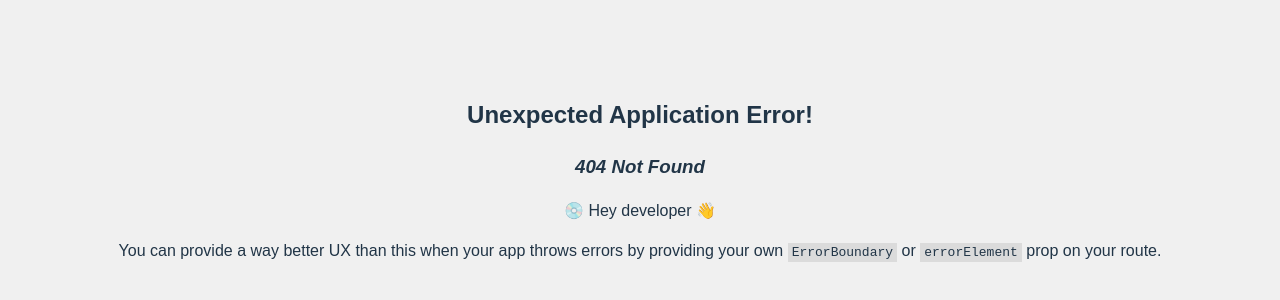
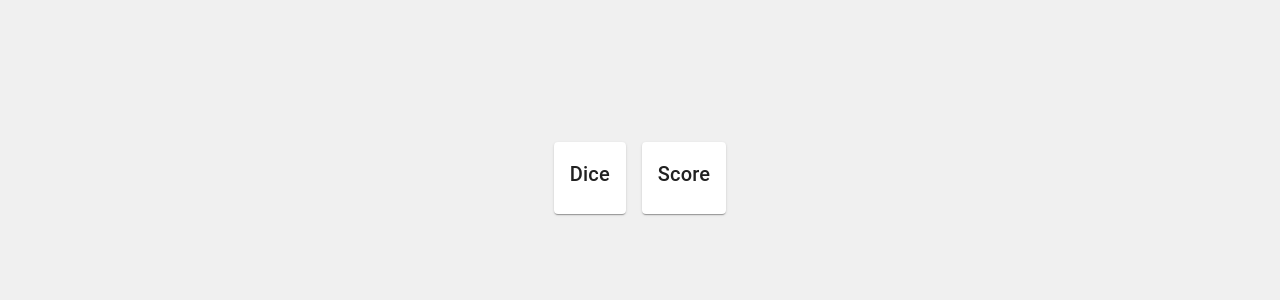
Before and after one commit to FFengIll/roll-dice, a React (Vite) app: page /roll-dice/dist/ in a window 1280 px wide. Before the commit this address had no page. Shown: the part 222-522 px from the top of the page. Built offline with nearby package versions, Linux system fonts and the light colour scheme.

Commit message:
feat: set basename for router.

```diff
--- a/src/main.tsx
+++ b/src/main.tsx
@@ -29,7 +29,7 @@ const router = createBrowserRouter(
         },
     ],
     {
-        basename: "/roll-dice",
+        basename: "/roll-dice/dist",
     }
 );
 
```
